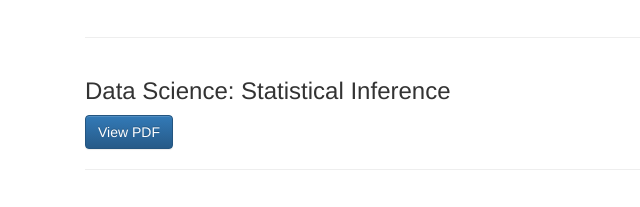
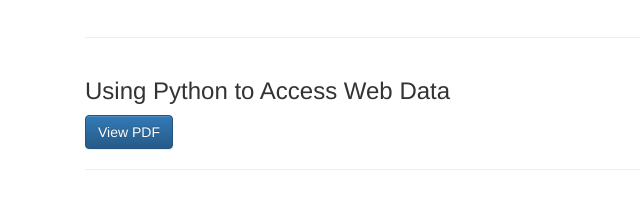
Before and after one commit to LyuuuuXinwei/KaggleProject, a plain HTML site: page certifications.html in a window 1280 px wide. Shown: the part 593-800 px from the top of the page, 0-640 px from the left. Drawn offline with Linux system fonts and the light colour scheme.

Commit message:
add
add Using Python to Access Web Data certifications

```diff
--- a/certifications.html
+++ b/certifications.html
@@ -71,6 +71,11 @@
           <h3>Machine Learning: Clustering and Retrieval <h1>Coming soon...<h1></h3>
               <!-- <a class="btn btn-primary view-pdf"
               href="./attachments/certifications/Coursera-WS-ML-Classification.pdf">View PDF</a> -->
+        </div>
+        <div class="row row-content">
+          <h3>Using Python to Access Web Data</h3>
+              <a class="btn btn-primary view-pdf"
+              href="./attachments/certifications/Coursera-MC-Python-Using_Python_to_Access_Web_Data.pdf">View PDF</a>
         </div>
         <div class="row row-content">
           <h3>Data Science: Statistical Inference</h3>
```
Also changed, not shown: 1 other file.
